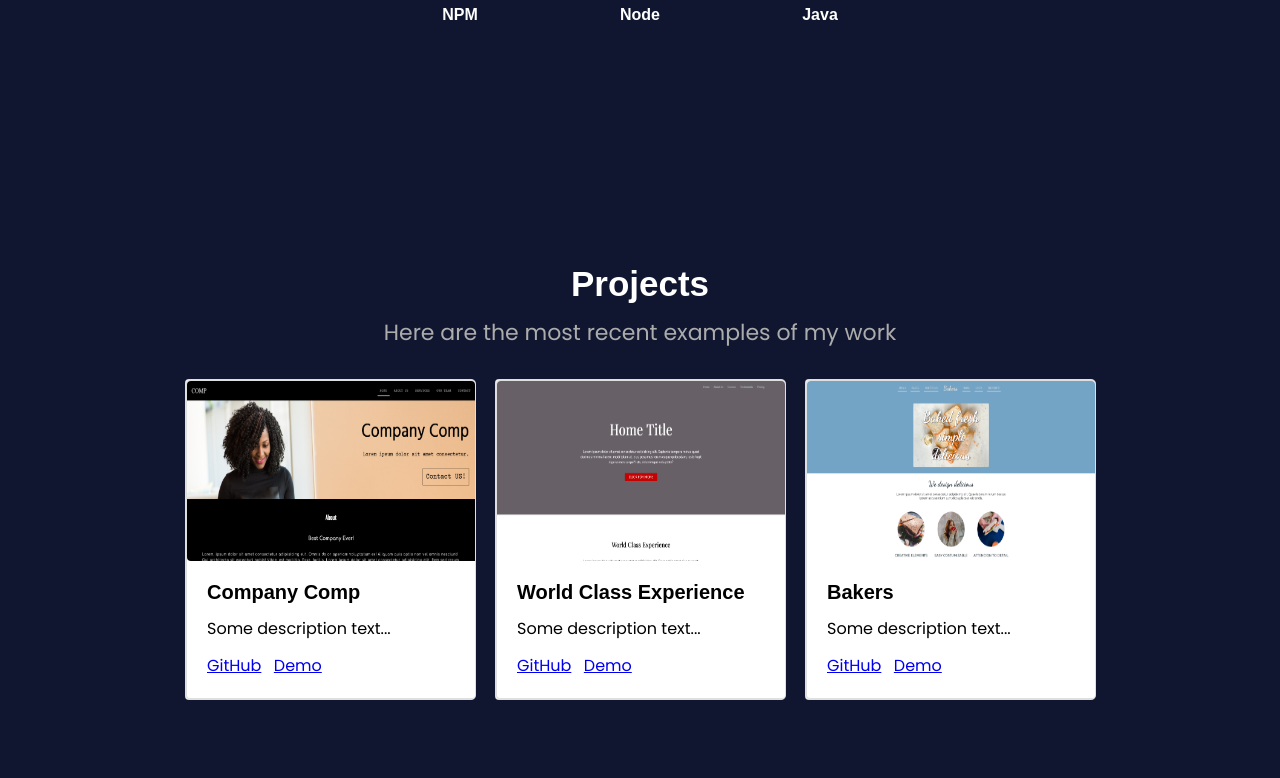
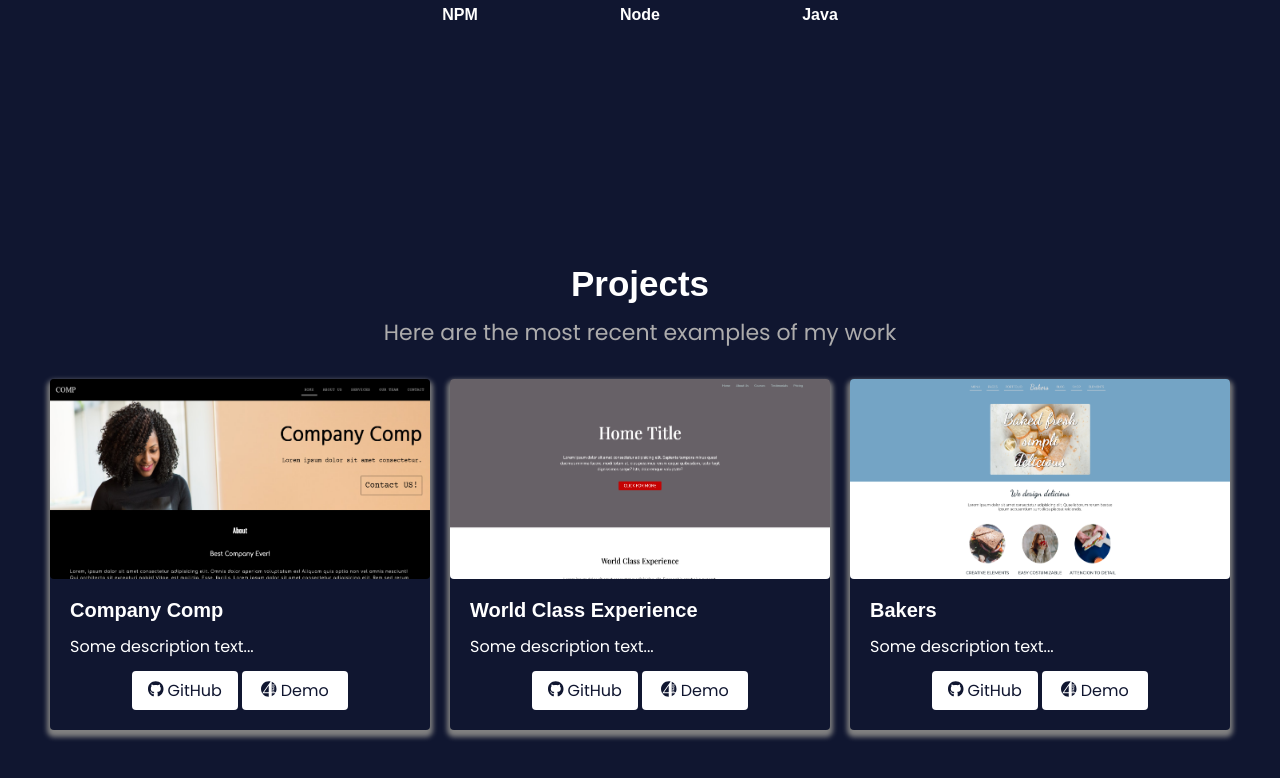
Before and after one commit to thiago-thomas/portfolio, a React (Vite) app: page / in a window 1280 px wide. Shown: the part 1211-1989 px from the top of the page. Built offline with nearby package versions, Linux system fonts and the light colour scheme; a web font is replaced by a local one.

Commit message:
update: project cards

```diff
--- a/package.json
+++ b/package.json
@@ -14,9 +14,7 @@
     "@fortawesome/free-brands-svg-icons": "^6.6.0",
     "@fortawesome/react-fontawesome": "^0.2.2",
     "react": "^18.3.1",
-    "react-burger-menu": "^3.0.9",
     "react-dom": "^18.3.1",
-    "react-multi-carousel": "^2.8.5",
     "react-typed": "^2.0.12"
   },
   "devDependencies": {
--- a/src/App.css
+++ b/src/App.css
@@ -53,20 +53,6 @@ h3 {
   font-size: 1.8rem;
 }
 
-/* Global classes */
-.btn-primary {
-  background-image: radial-gradient( circle farthest-corner at 22.4% 21.7%, rgba(4,189,228,1) 0%, rgba(2,83,185,1) 100.2% );
-  color: white;
-  border: none;
-  border-radius: 8px;
-  padding: 10px 20px;
-  cursor: pointer;
-}
-
-.btn-primary:hover {
-  filter: brightness(90%);
-}
-
 /* Layout */
 header,
 main section {
--- a/src/components/Navigation/Navigation.jsx
+++ b/src/components/Navigation/Navigation.jsx
@@ -36,7 +36,6 @@ export default function Navigation({ logo }) {
           </a>
         </div>
         <DarkModeSwitch />
-        {/* <button className="btn-primary">Contact</button> */}
       </div>
     </>
   );
--- a/src/components/ProjectCard/ProjectCard.css
+++ b/src/components/ProjectCard/ProjectCard.css
@@ -1,34 +1,67 @@
 .project-card {
   display: flex;
   flex-direction: column;
-  min-width: 0;
   word-wrap: break-word;
-  background-color: white;
-  background-clip: border-box;
-  border: 1px solid rgba(0,0,0,.125);
+  background-color: transparent;
   border-radius: 4px;
-  width: 288px;
+  box-shadow: 0 4px 5px 3px gray;
+  transition: all .5s ease-in-out;
+}
+
+.project-card:hover {
+  transform: scale(1.02);
+  overflow: hidden;
+  box-shadow: 0 4px 4px 5px var(--body_color);
 }
 
 .project-card__img {
   width: 100%;
   display: block;
-  height: 180px;
-  border-radius: 4px 4px  0;
+  height: 200px;
+  border-radius: 4px;
 }
 
 .project-card__body {
   flex: 1 1 auto;
   padding: 20px;
+  color: var(--body_color);
 }
 
 .project-card__title {
   font-size: 20px;
   margin-bottom: 12px;
-  color: black;
 }
 
 .project-card__text {
-  color: black;
   margin-bottom: 12px;
+  text-align: justify;
 }
+
+.project-card-link {
+  display: flex;
+  justify-content: center;
+  gap: 4px;
+}
+
+.project-card-link__anchor {
+  display: flex;
+  justify-content: center;
+  align-items: center;
+  background: var(--body_color);
+  color: var(--body_background);
+  border-radius: 4px;
+  padding: 6px 12px;
+  text-decoration: none;
+  width: 80px;
+  border: 1px solid transparent;
+}
+
+.project-card-link__anchor:hover,
+.project-card-link__anchor:focus {
+  background: darkblue;
+  color: white;}
+
+.project-card-link__icon {
+  margin-right: 4px;
+  margin-bottom: 2px;
+}
--- a/src/components/ProjectCard/ProjectCard.jsx
+++ b/src/components/ProjectCard/ProjectCard.jsx
@@ -1,7 +1,7 @@
-//import { CgWebsite } from "react-icons/cg";
-//import { BsGithub } from "react-icons/bs";
+import { FontAwesomeIcon } from "@fortawesome/react-fontawesome";
+import { faGithub, faPage4 } from "@fortawesome/free-brands-svg-icons";
 
-import './ProjectCard.css'
+import "./ProjectCard.css";
 
 export default function ProjectCard(props) {
   return (
@@ -9,28 +9,27 @@ export default function ProjectCard(props) {
       <img className="project-card__img" src={props.imgPath} alt="card-img" />
       <div className="project-card__body">
         <h3 className="project-card__title">{props.title}</h3>
-        <p className="project-card__text" style={{ textAlign: "justify" }}>
-          {props.description}
-        </p>
-        <a className="button-primary" href={props.ghLink} target="_blank">
-          {/*<BsGithub /> &nbsp; //Icone do github */}
-          {props.isBlog ? "Blog" : "GitHub"}
-        </a>
-        {"\n"}
-        {"\n"}
-
-        {/* If the component contains Demo link and if it's not a Blog then, it will render the below component  */}
-
-        {!props.isBlog && props.demoLink && (
+        <p className="project-card__text">{props.description}</p>
+        <div className="project-card-link">
           <a
-            href={props.demoLink}
+            className="project-card-link__anchor"
+            href={props.ghLink}
             target="_blank"
-            style={{ marginLeft: "10px" }}
           >
-            {/* <CgWebsite /> &nbsp; //Icone da página  */}
-            {"Demo"}
+            <FontAwesomeIcon className="project-card-link__icon" icon={faGithub} />
+            {"GitHub"}
           </a>
-        )}
+          {props.demoLink && (
+            <a
+              className="project-card-link__anchor"
+              href={props.demoLink}
+              target="_blank"
+            >
+              <FontAwesomeIcon className="project-card-link__icon" icon={faPage4} />
+              {"Demo"}
+            </a>
+          )}
+        </div>
       </div>
     </div>
   );
--- a/src/components/Projects/Projects.css
+++ b/src/components/Projects/Projects.css
@@ -1,6 +1,11 @@
 .project-container {
   display: flex;
+  flex-flow: row wrap;
   justify-content: center;
-  align-items: center;
-  gap: 10px 20px;
+  gap: 20px;
 }
+
+.project-container > div {
+  flex: 1 350px;
+  max-width: 385px;
+}
--- a/src/components/Projects/Projects.jsx
+++ b/src/components/Projects/Projects.jsx
@@ -1,6 +1,3 @@
-import Carousel from "react-multi-carousel";
-import "react-multi-carousel/lib/styles.css";
-
 import comp from "../../assets/imgs/comp.png";
 import wce from "../../assets/imgs/wce.png";
 import bakers from "../../assets/imgs/bakers.png";
@@ -10,25 +7,6 @@ import "./Projects.css";
 import ProjectCard from "../ProjectCard/ProjectCard";
 
 export default function Projects() {
-  const responsive = {
-    superLargeDesktop: {
-      breakpoint: { max: 4000, min: 3000 },
-      items: 2,
-    },
-    desktop: {
-      breakpoint: { max: 3000, min: 1024 },
-      items: 1,
-    },
-    tablet: {
-      breakpoint: { max: 1024, min: 464 },
-      items: 1,
-    },
-    mobile: {
-      breakpoint: { max: 464, min: 0 },
-      items: 1,
-    },
-  };
-
   return (
     <section id="projects">
       <h2 className="section-title">Projects</h2>
@@ -36,36 +14,27 @@ export default function Projects() {
         Here are the most recent examples of my work
       </p>
       <div className="project-container">
-        <div className="project-card">
         <ProjectCard
           imgPath={comp}
-            isBlog={false}
           title="Company Comp"
           description="Some description text..."
           ghLink="#"
           demoLink="#"
         />
-        </div>
-        <div className="project-card">
         <ProjectCard
           imgPath={wce}
-            isBlog={false}
           title="World Class Experience"
           description="Some description text..."
           ghLink="#"
           demoLink="#"
         />
-        </div>
-        <div className="project-card">
         <ProjectCard
           imgPath={bakers}
-            isBlog={false}
           title="Bakers"
           description="Some description text..."
-            ghLink="https://github.com/soumyajit4419/Chatify"
-            demoLink="https://chatify-49.web.app/"
+          ghLink="#"
+          demoLink="#"
         />
-        </div>
       </div>
     </section>
   );
```
Also changed, not shown: 1 other file (tests, documents, lock files or other folders). Lines whose indentation alone changed are shown as unchanged.
